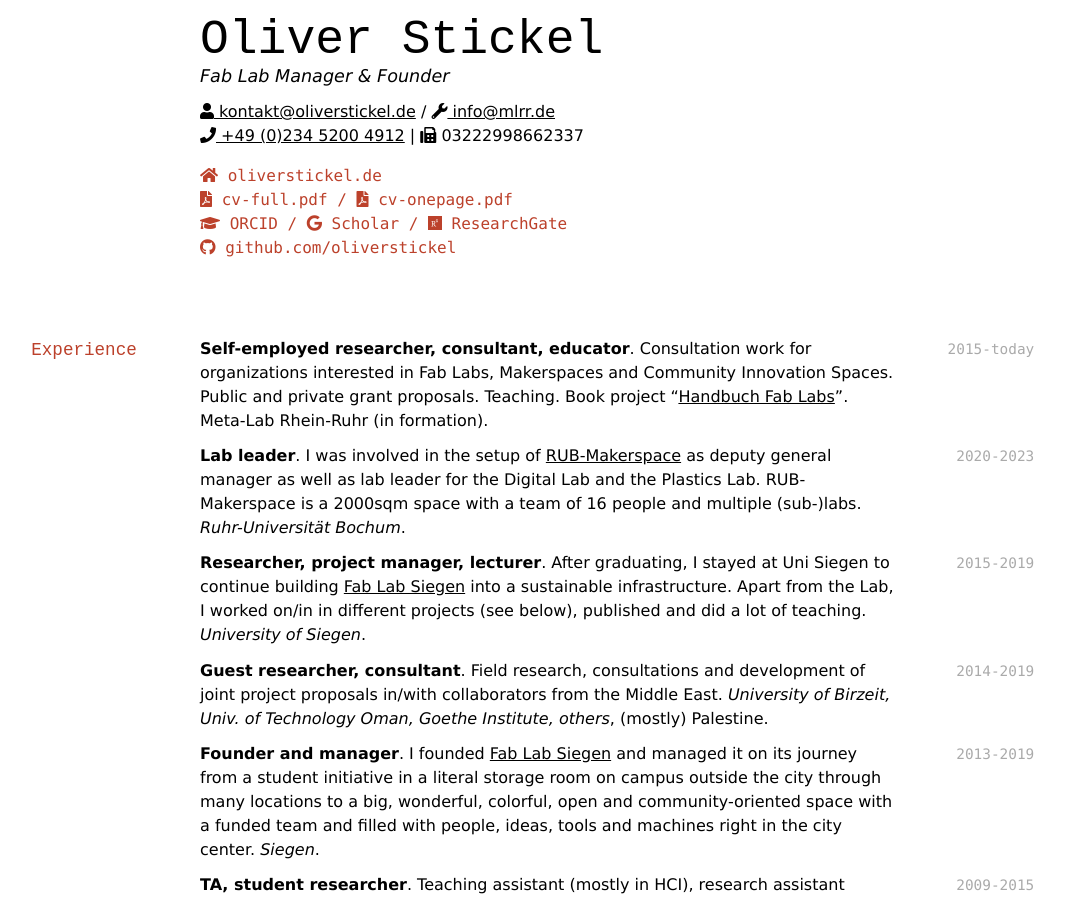
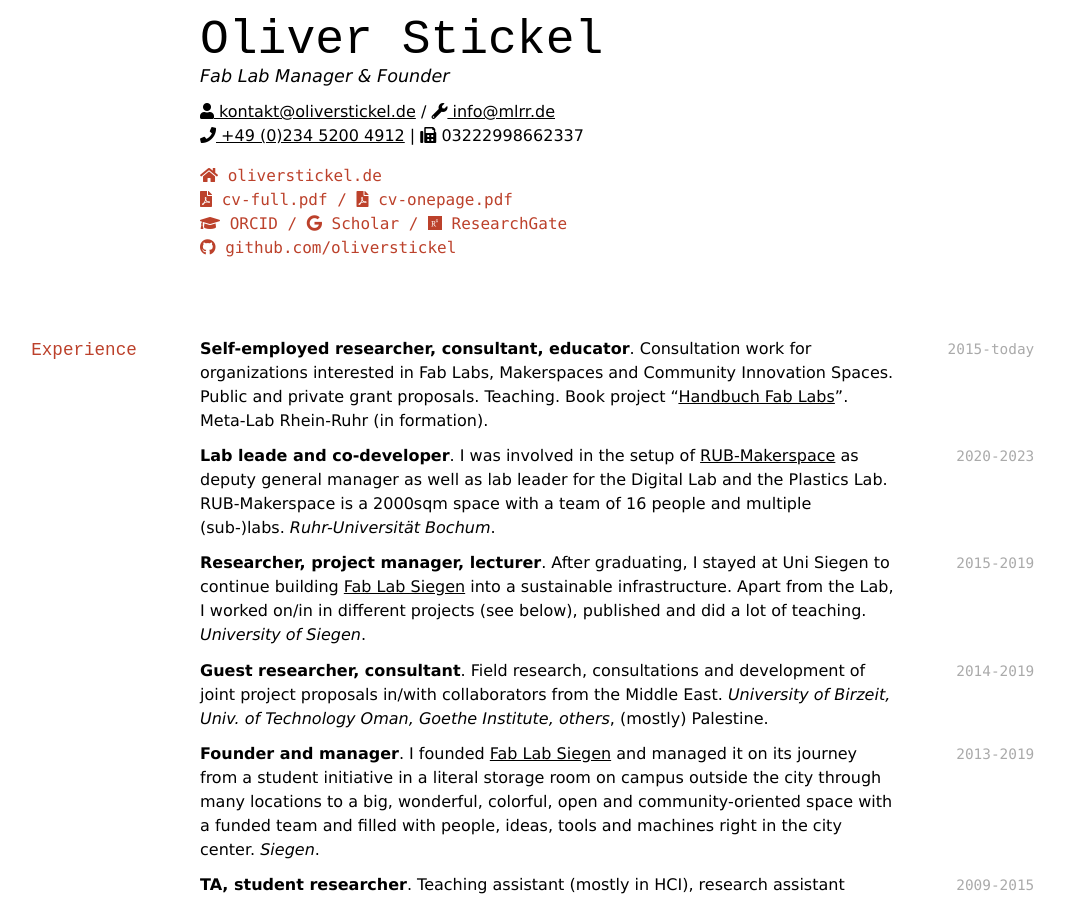
Before and after one commit to oliverstickel/oliverstickel.github.io, a Jekyll site: the page built from index.md, in a window 1280 px wide and 900 px high. Shown: the whole window, without its empty margins (132-1197 px from the left). Built offline with Jekyll 4.4.1, drawn with Linux system fonts in a browser that asks for light colours; nearby versions of some CDN libraries; a style sheet for code colours, icons or effects is not loaded.

Commit message:
Update index.md

```diff
--- a/index.md
+++ b/index.md
@@ -21,7 +21,7 @@ Fab Lab Manager & Founder
 **Self-employed researcher, consultant, educator**. Consultation work for organizations interested in Fab Labs, Makerspaces and Community Innovation Spaces. Public and private grant proposals. Teaching. Book project "[Handbuch Fab Labs](https://www.bombini-verlag.de/shop/handbuch-fab-labs/)". Meta-Lab Rhein-Ruhr (in formation).
 
 `2020-2023`
-**Lab leader**. I was involved in the setup of [RUB-Makerspace](https://makerspace.rub.de) as deputy general manager as well as lab leader for the Digital Lab and the Plastics Lab. RUB-Makerspace is a 2000sqm space with a team of 16 people and multiple (sub-)labs. *Ruhr-Universität Bochum*.
+**Lab leade and co-developer**. I was involved in the setup of [RUB-Makerspace](https://makerspace.rub.de) as deputy general manager as well as lab leader for the Digital Lab and the Plastics Lab. RUB-Makerspace is a 2000sqm space with a team of 16 people and multiple (sub-)labs. *Ruhr-Universität Bochum*.
 
 `2015-2019`
 **Researcher, project manager, lecturer**. After graduating, I stayed at Uni Siegen to continue building [Fab Lab Siegen](https://fablab-siegen.de) into a sustainable infrastructure. Apart from the Lab, I worked on/in in different projects (see below), published and did a lot of teaching. *University of Siegen*.
```
